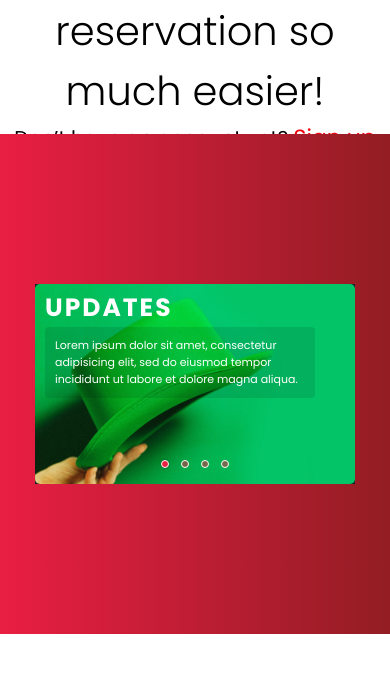
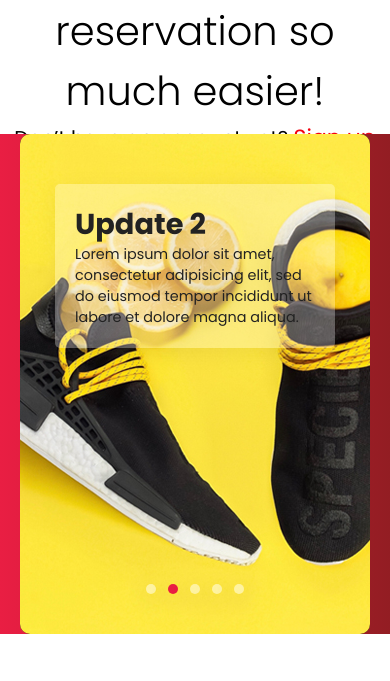
Before and after one commit to kylevillz/reservIIT, a plain HTML site: page index.html in a window 390 px wide. Shown: the part 960-1641 px from the top of the page. Drawn offline with Linux system fonts and the light colour scheme.

Commit message:
Add files via upload

```diff
--- a/index.html
+++ b/index.html
@@ -89,62 +89,52 @@
 
     <!-- IMAGE SLIDER -->
     <section class="img-container">
-      <div class="img-slider">
+      <div class="slider">
       <div class="slide active">
-          <img src="1.jpg" alt="" />
+        <img src="1.jpg" alt="">
         <div class="info">
-            <h2>Updates</h2>
-            <p>
-              Lorem ipsum dolor sit amet, consectetur adipisicing elit, sed do
-              eiusmod tempor incididunt ut labore et dolore magna aliqua.
-            </p>
+          <h2>Update 1</h2>
+          <p>Lorem ipsum dolor sit amet, consectetur adipisicing elit, sed do eiusmod tempor incididunt ut labore et dolore magna aliqua.</p>
         </div>
       </div>
       <div class="slide">
-          <img src="2.jpg" alt="" />
+        <img src="2.jpg" alt="">
         <div class="info">
-            <h2>Updates</h2>
-            <p>
-              Lorem ipsum dolor sit amet, consectetur adipisicing elit, sed do
-              eiusmod tempor incididunt ut labore et dolore magna aliqua.
-            </p>
+          <h2>Update 2</h2>
+          <p>Lorem ipsum dolor sit amet, consectetur adipisicing elit, sed do eiusmod tempor incididunt ut labore et dolore magna aliqua.</p>
         </div>
       </div>
       <div class="slide">
-          <img src="3.jpg" alt="" />
+        <img src="3.jpg" alt="">
         <div class="info">
-            <h2>Updates</h2>
-            <p>
-              Lorem ipsum dolor sit amet, consectetur adipisicing elit, sed do
-              eiusmod tempor incididunt ut labore et dolore magna aliqua.
-            </p>
+          <h2>Update 3</h2>
+          <p>Lorem ipsum dolor sit amet, consectetur adipisicing elit, sed do eiusmod tempor incididunt ut labore et dolore magna aliqua.</p>
         </div>
       </div>
       <div class="slide">
-          <img src="4.jpg" alt="" />
+        <img src="4.jpg" alt="">
         <div class="info">
-            <h2>Updates</h2>
-            <p>
-              Lorem ipsum dolor sit amet, consectetur adipisicing elit, sed do
-              eiusmod tempor incididunt ut labore et dolore magna aliqua.
-            </p>
+          <h2>Update 4</h2>
+          <p>Lorem ipsum dolor sit amet, consectetur adipisicing elit, sed do eiusmod tempor incididunt ut labore et dolore magna aliqua.</p>
         </div>
       </div>
       <div class="slide">
-          <img src="5.jpg" alt="" />
+        <img src="5.jpg" alt="">
         <div class="info">
-            <h2>Updates</h2>
-            <p>
-              Lorem ipsum dolor sit amet, consectetur adipisicing elit, sed do
-              eiusmod tempor incididunt ut labore et dolore magna aliqua.
-            </p>
+          <h2>Update 5</h2>
+          <p>Lorem ipsum dolor sit amet, consectetur adipisicing elit, sed do eiusmod tempor incididunt ut labore et dolore magna aliqua.</p>
         </div>
       </div>
       <div class="navigation">
-          <div class="btn active"></div>
-          <div class="btn"></div>
-          <div class="btn"></div>
-          <div class="btn"></div>
+        <i class="fas fa-chevron-left prev-btn"></i>
+        <i class="fas fa-chevron-right next-btn"></i>
+      </div>
+      <div class="navigation-visibility">
+        <div class="slide-icon active"></div>
+        <div class="slide-icon"></div>
+        <div class="slide-icon"></div>
+        <div class="slide-icon"></div>
+        <div class="slide-icon"></div>
       </div>
     </div>
     </section>
--- a/script.js
+++ b/script.js
@@ -1,29 +1,3 @@
-// Image slider
-var slides = document.querySelectorAll(".slide");
-var btns = document.querySelectorAll(".btn");
-let currentSlide = 1;
-
-// Javascript for image slider manual navigation
-var manualNav = function (manual) {
-  slides.forEach((slide) => {
-    slide.classList.remove("active");
-
-    btns.forEach((btn) => {
-      btn.classList.remove("active");
-    });
-  });
-
-  slides[manual].classList.add("active");
-  btns[manual].classList.add("active");
-};
-
-btns.forEach((btn, i) => {
-  btn.addEventListener("click", () => {
-    manualNav(i);
-    currentSlide = i;
-  });
-});
-
 // Login form
 const userBtn = document.querySelector(".account");
 
@@ -51,3 +25,84 @@ document.addEventListener("keydown", function (event) {
     closeModal();
   }
 });
+
+// Image Slider
+const slider = document.querySelector(".slider");
+const nextBtn = document.querySelector(".next-btn");
+const prevBtn = document.querySelector(".prev-btn");
+const slides = document.querySelectorAll(".slide");
+const slideIcons = document.querySelectorAll(".slide-icon");
+const numberOfSlides = slides.length;
+var slideNumber = 0;
+
+//image slider next button
+nextBtn.addEventListener("click", () => {
+  slides.forEach((slide) => {
+    slide.classList.remove("active");
+  });
+  slideIcons.forEach((slideIcon) => {
+    slideIcon.classList.remove("active");
+  });
+
+  slideNumber++;
+
+  if (slideNumber > numberOfSlides - 1) {
+    slideNumber = 0;
+  }
+
+  slides[slideNumber].classList.add("active");
+  slideIcons[slideNumber].classList.add("active");
+});
+
+//image slider previous button
+prevBtn.addEventListener("click", () => {
+  slides.forEach((slide) => {
+    slide.classList.remove("active");
+  });
+  slideIcons.forEach((slideIcon) => {
+    slideIcon.classList.remove("active");
+  });
+
+  slideNumber--;
+
+  if (slideNumber < 0) {
+    slideNumber = numberOfSlides - 1;
+  }
+
+  slides[slideNumber].classList.add("active");
+  slideIcons[slideNumber].classList.add("active");
+});
+
+//image slider autoplay
+var playSlider;
+
+var repeater = () => {
+  playSlider = setInterval(function () {
+    slides.forEach((slide) => {
+      slide.classList.remove("active");
+    });
+    slideIcons.forEach((slideIcon) => {
+      slideIcon.classList.remove("active");
+    });
+
+    slideNumber++;
+
+    if (slideNumber > numberOfSlides - 1) {
+      slideNumber = 0;
+    }
+
+    slides[slideNumber].classList.add("active");
+    slideIcons[slideNumber].classList.add("active");
+  }, 4000);
+};
+repeater();
+
+//stop the image slider autoplay on mouseover
+slider.addEventListener("mouseover", () => {
+  clearInterval(playSlider);
+});
+
+//start the image slider autoplay again on mouseout
+slider.addEventListener("mouseout", () => {
+  repeater();
+});
--- a/style.css
+++ b/style.css
@@ -370,174 +370,6 @@ span {
   background: none;
   text-decoration: underline;
 }
-/* slider */
-.img-container {
-  height: 500px;
-  position: relative;
-  display: flex;
-  justify-content: center;
-  align-items: center;
-  background-image: linear-gradient(to right, #e91e43, #931d23);
-}
-
-.img-slider {
-  position: absolute;
-  left: 50%;
-  transform: translate(-50%);
-  width: 800px;
-  height: 500px;
-
-  background: #1d212b;
-}
-
-.img-slider .slide {
-  z-index: 1;
-  position: absolute;
-  width: 100%;
-  clip-path: circle(0% at 0 50%);
-}
-
-.img-slider .slide.active {
-  clip-path: circle(150% at 0 50%);
-  transition: 2s;
-  transition-property: clip-path;
-}
-
-.img-slider .slide img {
-  z-index: 1;
-  width: 100%;
-  border-radius: 5px;
-}
-
-.img-slider .slide .info {
-  position: absolute;
-  top: 0;
-  padding: 15px 30px;
-}
-
-.img-slider .slide .info h2 {
-  color: #fff;
-  font-size: 45px;
-  text-transform: uppercase;
-  font-weight: 800;
-  letter-spacing: 2px;
-}
-
-.img-slider .slide .info p {
-  color: #fff;
-  background: rgba(0, 0, 0, 0.1);
-  font-size: 16px;
-  width: 60%;
-  padding: 10px;
-  border-radius: 4px;
-}
-
-.img-slider .navigation {
-  z-index: 2;
-  position: absolute;
-  display: flex;
-  bottom: 30px;
-  left: 50%;
-  transform: translateX(-50%);
-}
-
-.img-slider .navigation .btn {
-  background: rgba(233, 30, 67, 0.5);
-  width: 12px;
-  height: 12px;
-  margin: 10px;
-  border-radius: 50%;
-  cursor: pointer;
-}
-
-.img-slider .navigation .btn.active {
-  background: #e91e43;
-  box-shadow: 0 0 2px rgba(0, 0, 0, 0.5);
-}
-
-@media (max-width: 820px) {
-  .img-slider {
-    width: 600px;
-    height: 375px;
-  }
-
-  .img-slider .slide .info {
-    padding: 10px 25px;
-  }
-
-  .img-slider .slide .info h2 {
-    font-size: 35px;
-  }
-
-  .img-slider .slide .info p {
-    width: 70%;
-    font-size: 15px;
-  }
-
-  .img-slider .navigation {
-    bottom: 25px;
-  }
-
-  .img-slider .navigation .btn {
-    width: 10px;
-    height: 10px;
-    margin: 8px;
-  }
-}
-
-@media (max-width: 620px) {
-  .img-slider {
-    width: 400px;
-    height: 250px;
-  }
-
-  .img-slider .slide .info {
-    padding: 10px 20px;
-  }
-
-  .img-slider .slide .info h2 {
-    font-size: 30px;
-  }
-
-  .img-slider .slide .info p {
-    width: 80%;
-    font-size: 13px;
-  }
-
-  .img-slider .navigation {
-    bottom: 15px;
-  }
-
-  .img-slider .navigation .btn {
-    width: 8px;
-    height: 8px;
-    margin: 6px;
-  }
-}
-
-@media (max-width: 420px) {
-  .img-slider {
-    width: 320px;
-    height: 200px;
-  }
-
-  .img-slider .slide .info {
-    padding: 5px 10px;
-  }
-
-  .img-slider .slide .info h2 {
-    font-size: 25px;
-  }
-
-  .img-slider .slide .info p {
-    width: 90%;
-    font-size: 11px;
-  }
-
-  .img-slider .navigation {
-    bottom: 10px;
-  }
-}
 
 /* footer */
 footer {
@@ -821,3 +653,143 @@ form .signup-link a:hover {
 .hidden {
   display: none;
 }
+
+/* image slider */
+.img-container {
+  height: 500px;
+  position: relative;
+  display: flex;
+  justify-content: center;
+  align-items: center;
+  background-image: linear-gradient(to right, #e91e43, #931d23);
+}
+
+.slider {
+  position: relative;
+  background: #000116;
+  width: 800px;
+  height: 100%;
+  min-height: 400px;
+  margin: 20px;
+  overflow: hidden;
+  border-radius: 10px;
+}
+
+.slider .slide {
+  position: absolute;
+  width: 100%;
+  height: 100%;
+  clip-path: circle(0% at 0 50%);
+}
+
+.slider .slide.active {
+  clip-path: circle(150% at 0 50%);
+  transition: 2s;
+}
+
+.slider .slide img {
+  position: absolute;
+  width: 100%;
+  height: 100%;
+  object-fit: cover;
+}
+
+.slider .slide .info {
+  position: absolute;
+  color: #222;
+  background: rgba(255, 255, 255, 0.3);
+  width: 75%;
+  margin-top: 50px;
+  margin-left: 50px;
+  padding: 20px;
+  border-radius: 5px;
+  box-shadow: 0 5px 25px rgb(1 1 1 / 5%);
+}
+
+.slider .slide .info h2 {
+  font-size: 2em;
+  font-weight: 800;
+}
+
+.slider .slide .info p {
+  font-size: 1em;
+  font-weight: 400;
+}
+
+.navigation {
+  height: 500px;
+  display: flex;
+  align-items: center;
+  justify-content: space-between;
+  opacity: 0;
+  transition: opacity 0.5s ease;
+}
+
+.slider:hover .navigation {
+  opacity: 1;
+}
+
+.prev-btn,
+.next-btn {
+  z-index: 999;
+  font-size: 2em;
+  color: #931d23;
+  background: rgba(255, 255, 255, 0.8);
+  padding: 10px;
+  cursor: pointer;
+}
+
+.prev-btn {
+  border-top-right-radius: 3px;
+  border-bottom-right-radius: 3px;
+}
+
+.next-btn {
+  border-top-left-radius: 3px;
+  border-bottom-left-radius: 3px;
+}
+
+.navigation-visibility {
+  z-index: 999;
+  display: flex;
+  justify-content: center;
+}
+
+.navigation-visibility .slide-icon {
+  z-index: 999;
+  background: rgba(255, 255, 255, 0.5);
+  width: 10px;
+  height: 10px;
+  transform: translateY(-50px);
+  margin: 0 6px;
+  border-radius: 150px;
+  box-shadow: 0 5px 25px rgb(1 1 1 / 20%);
+}
+
+.navigation-visibility .slide-icon.active {
+  background: #e91e43;
+}
+
+@media (max-width: 900px) {
+  .slider {
+    width: 100%;
+  }
+
+  .slider .slide .info {
+    position: relative;
+    width: 80%;
+    margin-left: auto;
+    margin-right: auto;
+  }
+}
+
+@media (max-width: 500px) {
+  .slider .slide .info h2 {
+    font-size: 1.8em;
+    line-height: 40px;
+  }
+
+  .slider .slide .info p {
+    font-size: 0.9em;
+  }
+}
```
Lines whose indentation alone changed are shown as unchanged.
